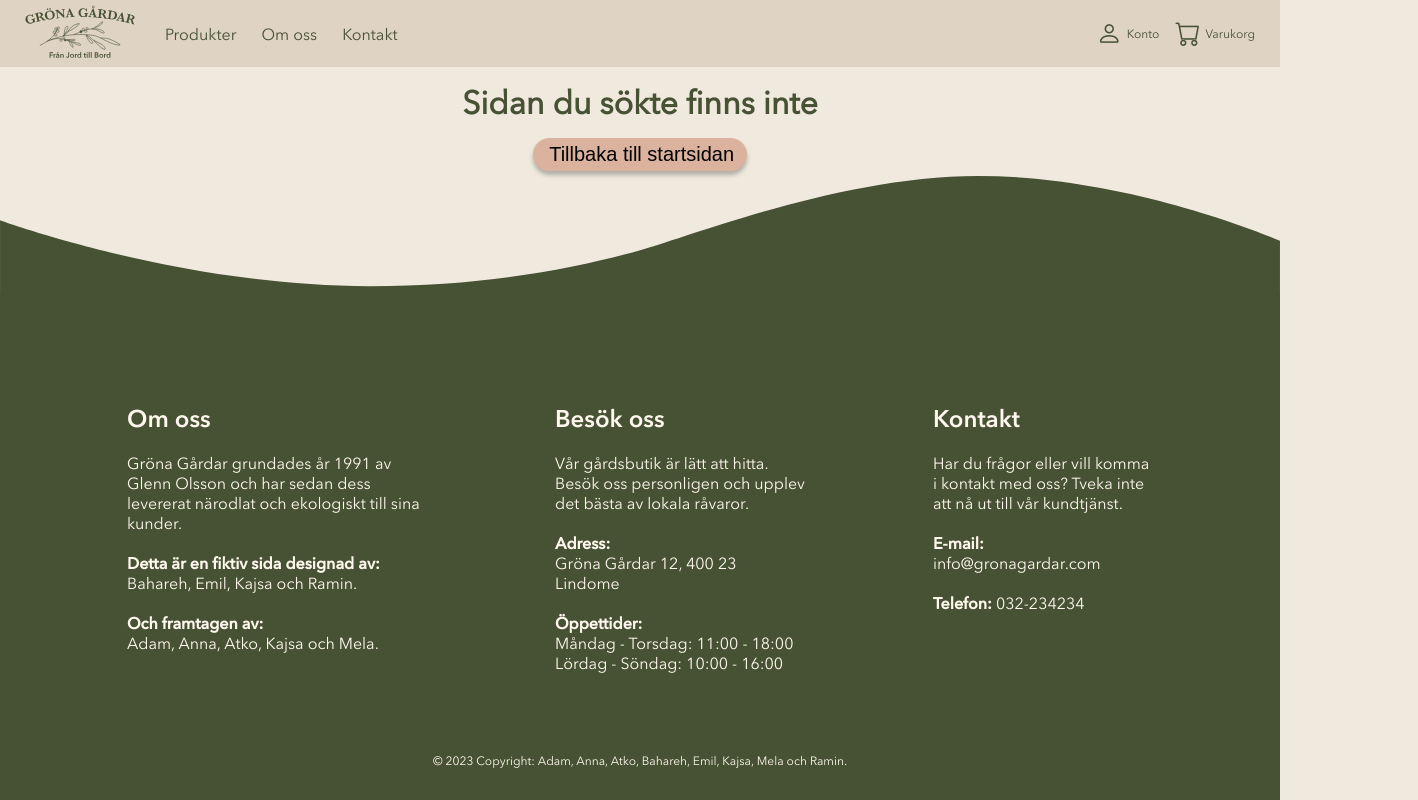
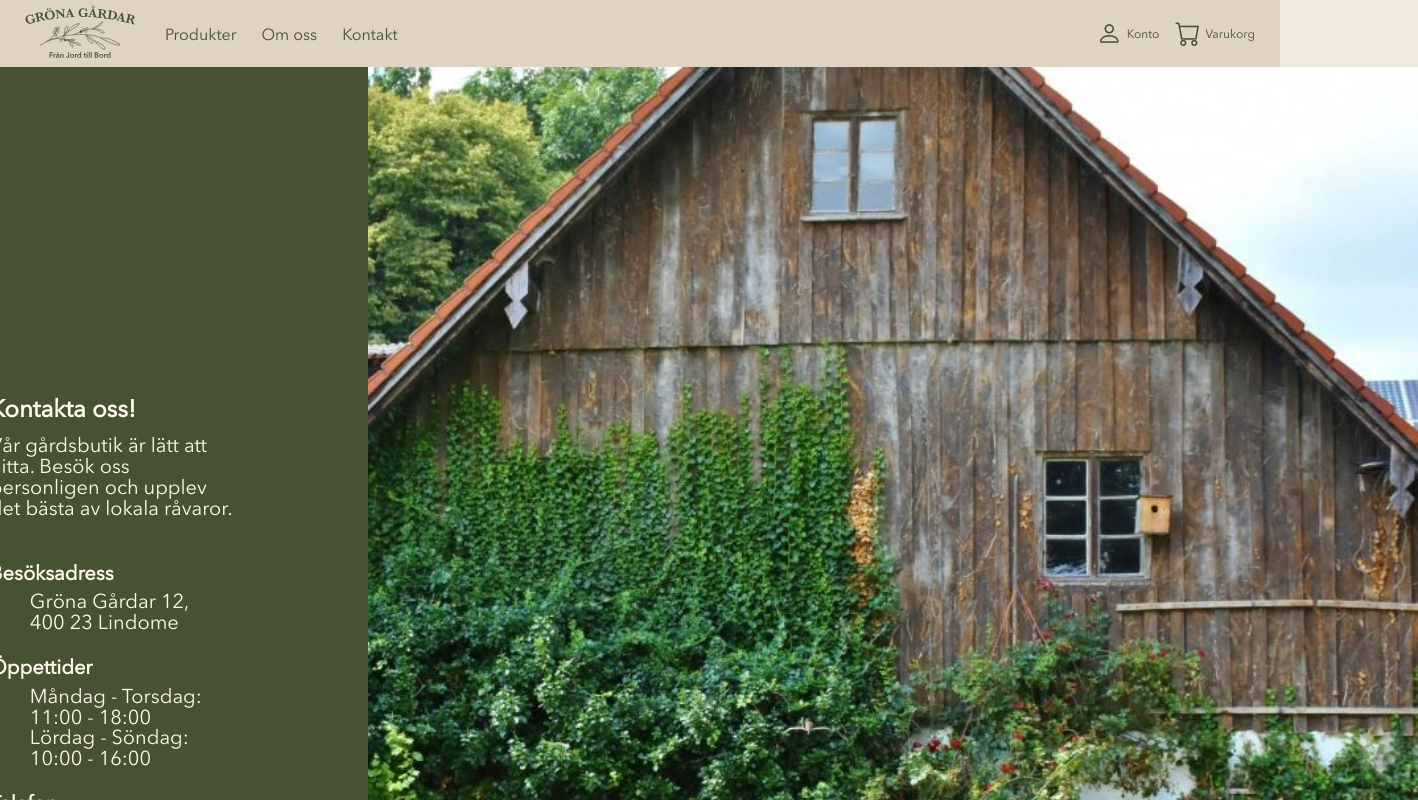
Before and after one commit to f1schhh/Grona-gardar, a Vue app: page /contact in a window 1280 px wide. Shown: the top 800 px of the page, 1418 px wide, since content can reach past the window. Built offline with nearby package versions, Linux system fonts and the light colour scheme.

Commit message:
skapat contact.vue

```diff
--- a/src/router.js
+++ b/src/router.js
@@ -12,6 +12,7 @@ import SearchView from './views/SearchView.vue'
 import PageNotFoundView from './views/PageNotFoundView.vue'
 
 import AboutUs from './views/AboutUs.vue'
+import Contact from './views/Contact.vue'
 
 //Admin views
 import AdminView from './views/admin/AdminView.vue'
@@ -30,6 +31,11 @@ const router = createRouter({
     {
       path: '/about',
       component: AboutUs,
+      meta: { footerBackgroundColor: '#efe9de' }
+    },
+    {
+      path: '/contact',
+      component: Contact,
       meta: { footerBackgroundColor: '#efe9de' }
     },
     {
--- /dev/null
+++ b/src/views/Contact.vue
@@ -0,0 +1,131 @@
+<script></script>
+
+<style scoped>
+article {
+    background-color: var(--mid-beige);
+    height: 80%;
+    display: flex;
+    /* flex-direction: row; */
+    align-items: center;
+    justify-content: center;
+
+}
+
+
+.section_about {
+    background-color: var(--dark-green);
+    display: flex;
+    flex-direction: column;
+    padding: 0;
+    width: 100%;
+}
+
+.block_about {
+    /* padding: 1rem; */
+    color: var(--light-beige);
+    display: flex;
+    flex-direction: column;
+    align-items: flex-start;
+    justify-content: center;
+}
+
+.block_about h1 {
+    padding-bottom: 1rem;
+}
+
+.about_img {
+    width: 100%;
+    height: auto;
+}
+
+.about_text {
+    padding: 3rem 10%;
+}
+
+dt {
+    font-weight: bold;
+    padding-top: 1.5rem;
+    padding-bottom: 0.5rem;
+}
+
+@media screen and (min-width:650px) {
+
+    article {
+        height: 80%;
+    }
+
+    .block_about {
+        display: flex;
+        flex-direction: row;
+        justify-content: center;
+        align-items: center;
+    }
+
+    .block_about h1 {
+        font-size: 1.5rem;
+    }
+
+
+    .about_img {
+        object-fit: cover;
+        height: 150vh;
+    }
+
+    .about_img_div:first-child {
+        order: 1;
+    }
+
+    .about_img_div {
+        display: flex;
+        justify-content: flex-end;
+        padding: 0;
+        margin: 0;
+    }
+
+    .about_text {
+        display: flex;
+        flex-direction: column;
+        font-size: 1.25rem;
+        line-height: 1.3rem;
+        padding: 3rem 10%;
+        margin: 0;
+    }
+}
+</style>
+
+<template>
+    <article>
+        <section class="section_about">
+            <div class="block_about">
+
+                <div class="about_text">
+
+                    <h1>
+                        Kontakta oss!
+                    </h1>
+
+                    <div>
+                        <p>Vår gårdsbutik är lätt att hitta. Besök oss personligen och upplev det bästa av lokala råvaror.
+                        </p>
+                        <dl>
+                            <dt>Besöksadress</dt>
+                            <dd>Gröna Gårdar 12,</dd>
+                            <dd>400 23 Lindome</dd>
+
+                            <dt>Öppettider</dt>
+                            <dd>Måndag - Torsdag: 11:00 - 18:00</dd>
+                            <dd>Lördag - Söndag: 10:00 - 16:00</dd>
+
+                            <dt>Telefon</dt>
+                            <dd>032-234234</dd>
+
+                            <dt>E-mail</dt>
+                            <dd>info@gronagardar.com</dd>
+                        </dl>
+                    </div>
+                </div>
+                <img src="../assets/media/FarmShop.jpg" alt="" class="about_img about_img_div">
+            </div>
+        </section>
+    </article>
+</template>
```
Also changed, not shown: src/assets/media/FarmShop.jpg (added).
